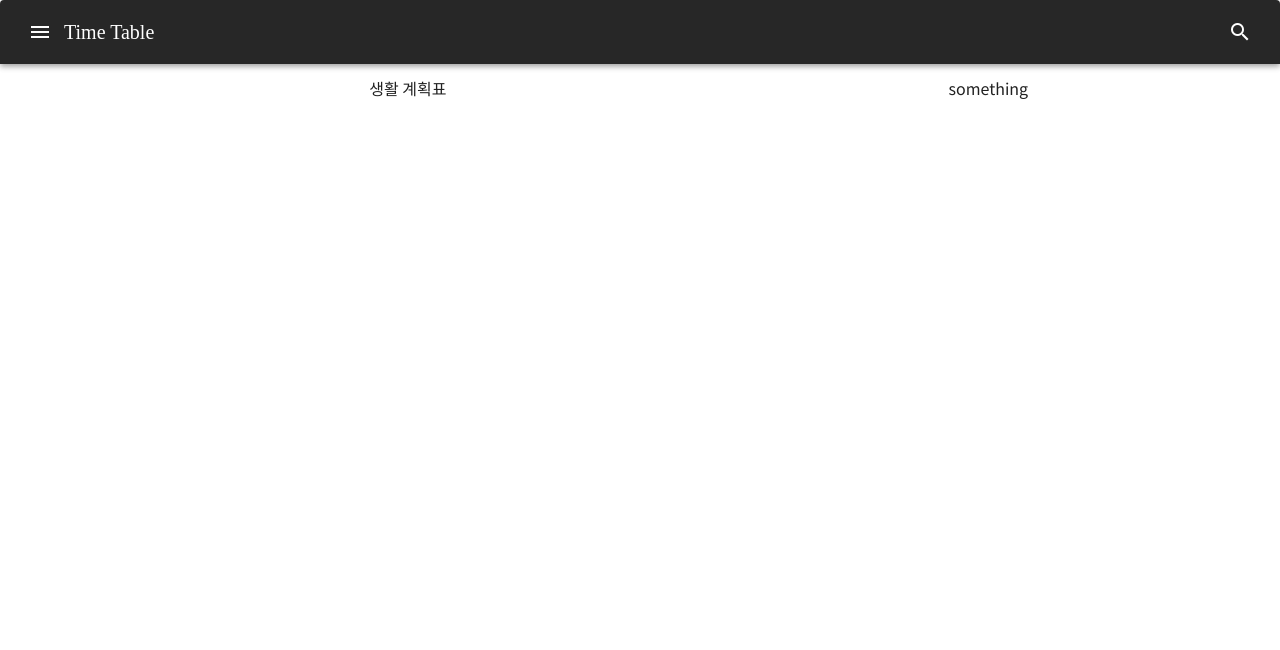
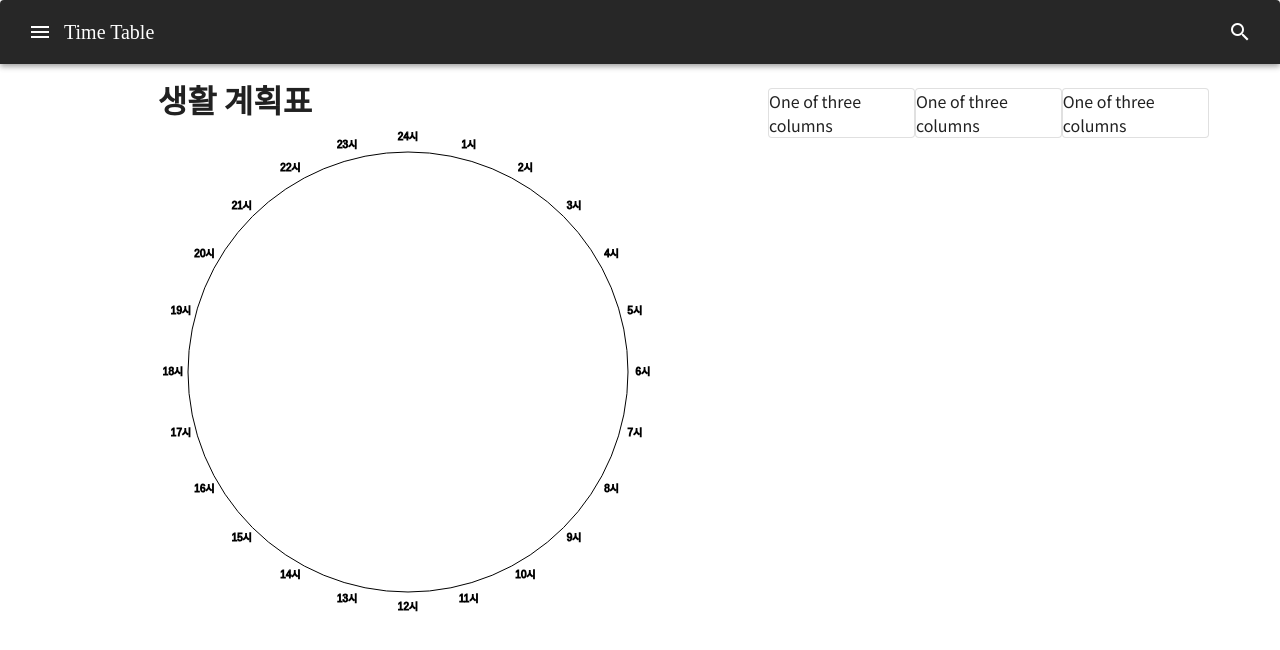
Before and after one commit to deokgoo/nuxtjs-time-table, a Nuxt app: page /time-table in a window 1280 px wide. Shown: the top 650 px of the page. Built offline with nearby package versions, Linux system fonts and the light colour scheme.

Commit message:
fix: module error resolve

```diff
--- a/components/CircleTimeTable/CircleTimeTable.vue
+++ b/components/CircleTimeTable/CircleTimeTable.vue
@@ -74,7 +74,7 @@ export default Vue.extend({
           ctx.fillStyle = pie.color;
           ctx.beginPath();
           ctx.moveTo(pivot, pivot);
-          const {x, y} = this.time2XY(pie.start);
+          const { x, y } = this.time2XY(pie.start);
           ctx.lineTo(x, y);
           ctx.arc(
             pivot, pivot, radius,
--- a/components/CircleTimeTable/index.ts
+++ b/components/CircleTimeTable/index.ts
@@ -1,3 +1,3 @@
-import CircleTimeTable from '~/components/CircleTimeTable/CircleTimeTable.vue';
+import CircleTimeTable from './CircleTimeTable.vue';
 
 export default CircleTimeTable;
--- a/components/CircleTimeTable/type.ts
+++ b/components/CircleTimeTable/type.ts
@@ -4,3 +4,5 @@ export interface TimeTableData {
   start: number;
   end: number;
 }
+
+export default {};
--- a/components/GarageCard/GarageCard.vue
+++ b/components/GarageCard/GarageCard.vue
@@ -1,8 +1,8 @@
 <template>
   <v-col class="garage-card" cols="12" sm="6" md="4" @click="movePageHandler">
     <v-card>
-      <v-img :src="card.imgUri" height="300px"></v-img>
-      <v-card-title v-text="card.title"/>
+      <v-img :src="card.imgUri" height="300px" max-width="450px"></v-img>
+      <v-card-title class="garage-card__title" v-text="card.title"/>
     </v-card>
   </v-col>
 </template>
@@ -35,11 +35,15 @@ export default Vue.extend({
 .garage-card {
   padding: 0;
   margin: 6px;
+  max-width: 450px;
   cursor: pointer;
   &:hover {
     -webkit-box-shadow: 4px 3px 8px 0 rgba(0,0,0,0.75);
     -moz-box-shadow: 4px 3px 8px 0 rgba(0,0,0,0.75);
     box-shadow: 4px 3px 8px 0 rgba(0,0,0,0.75);
   }
+  .garage-card__title {
+    max-width: 450px;
+  }
 }
 </style>
--- /dev/null
+++ b/components/TimeTableSetting/TimeTableSetting.vue
@@ -0,0 +1,12 @@
+<template>
+  <div>
+    <h1> hihihi</h1>
+  </div>
+</template>
+
+<script lang="ts">
+import Vue from 'vue';
+
+export default Vue.extend({});
+
+</script>
--- /dev/null
+++ b/components/TimeTableSetting/index.ts
@@ -0,0 +1 @@
+export
--- a/pages/index.vue
+++ b/pages/index.vue
@@ -26,7 +26,7 @@ import Vue from 'vue';
 import { Data } from './type';
 import GarageCard from '~/components/GarageCard';
 import { cardsInitial, todoListInitial } from '~/pages/data';
-import Layout from '~/components/LayoutTemplate/default';
+import Layout from '~/components/LayoutTemplate/default.vue';
 
 export default Vue.extend({
   name: 'LandingPage',
--- a/pages/time-table/index.vue
+++ b/pages/time-table/index.vue
@@ -6,11 +6,29 @@
         <div class="container">
           <div class="time-table__viewer">
             <div class="time-table__viewer__title">
-              생활 계획표
+              <h1>생활 계획표</h1>
+              <circle-time-table></circle-time-table>
             </div>
           </div>
           <div class="time-table__box">
-            something
+            <v-container class="grey lighten-5">
+              <v-row no-gutters>
+                <v-col
+                    v-for="n in 3"
+                    :key="n"
+                    cols="12"
+                    sm="4"
+                >
+                  <v-card
+                      class="pa-2"
+                      outlined
+                      tile
+                  >
+                    One of three columns
+                  </v-card>
+                </v-col>
+              </v-row>
+            </v-container>
           </div>
         </div>
       </template>
@@ -20,11 +38,14 @@
 
 <script lang="ts">
 import Vue from 'vue';
-import Layout from '~/components/LayoutTemplate/default';
+import Layout from '~/components/LayoutTemplate/default.vue';
+import CircleTimeTable from '~/components/CircleTimeTable';
 
 export default Vue.extend({
+  name: 'TimeTable',
   components: {
-    Layout
+    Layout,
+    CircleTimeTable,
   },
 });
 </script>
@@ -36,18 +57,21 @@ export default Vue.extend({
   width: 100%;
   display: flex;
   font-family: 'Noto Sans KR', sans-serif;
+
   .time-table__viewer {
     flex: 60% 1 1;
     display: flex;
     justify-content: center;
+
     .time-table__viewer__title {
       font-size: 1rem;
     }
   }
+
   .time-table__box {
     flex: 40% 1 1;
     display: flex;
-    justify-content: center;
+    flex-direction: column;
   }
 }
 
```
